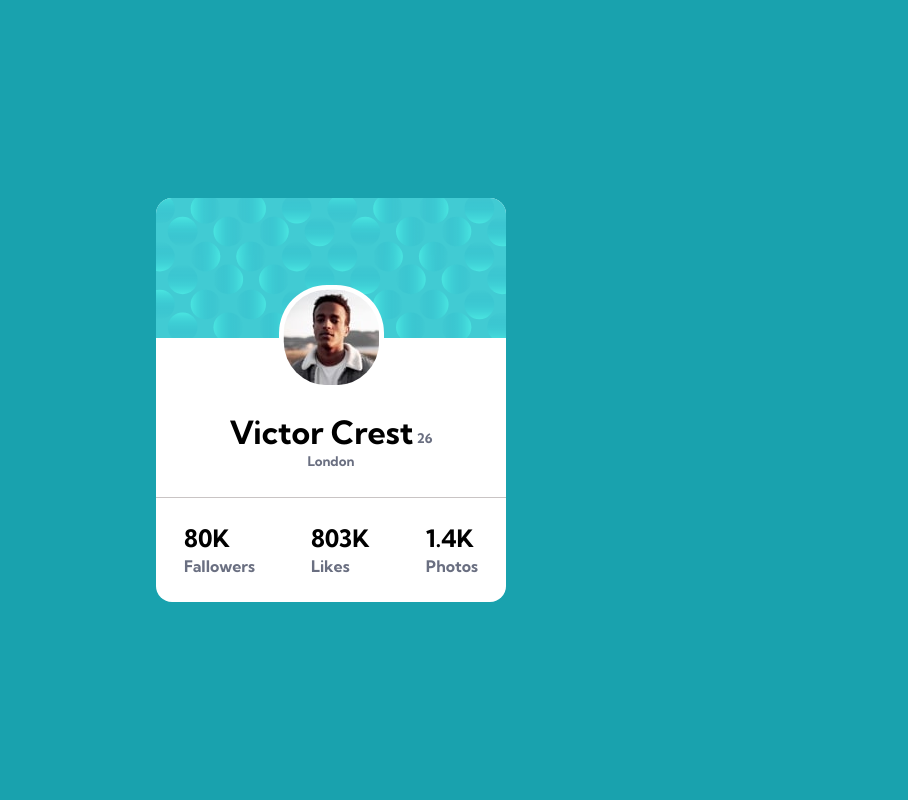
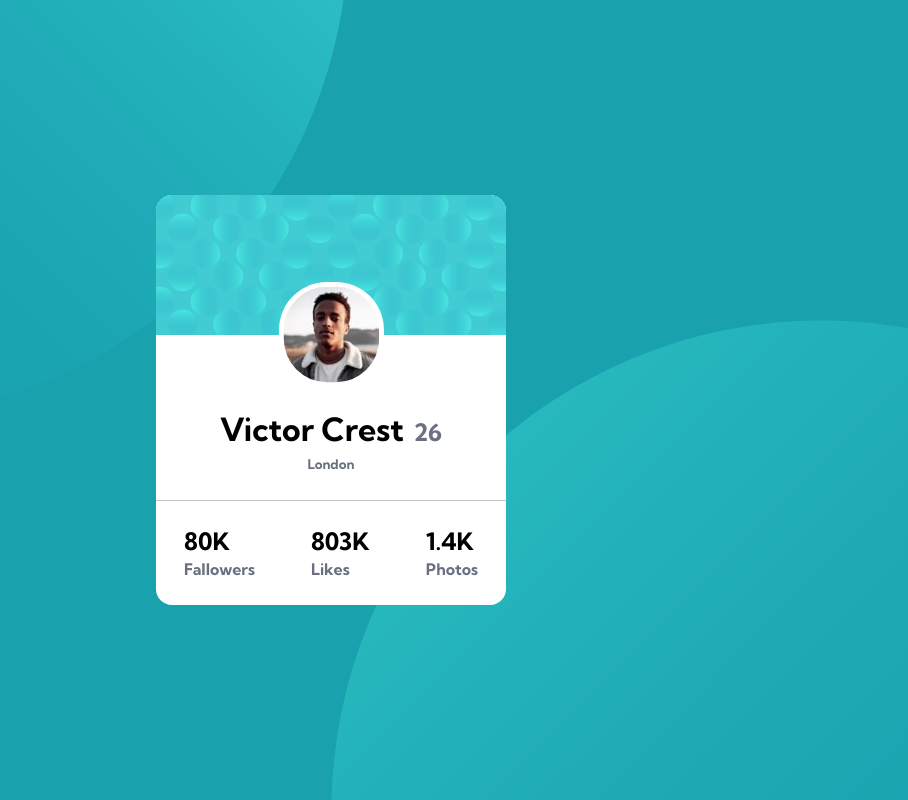
Before and after one commit to Jesse-Snow/Profile-card-component, a plain HTML site: page index.html in a window 1280 px wide. Shown: the whole page, without its empty margins (309-1217 px from the left). Drawn offline with Linux system fonts and the light colour scheme.

Commit message:
Add background svg images Modified README.md Changed tag of Age to <p>

```diff
--- a/index.html
+++ b/index.html
@@ -23,7 +23,7 @@
     <div class="card__bg-white">
       <div class="card__name_age">
         <h1 class="card__profile_name">Victor Crest</h1>
-        <small class="card__age dark-greyish-blue">26</small>
+        <p class="card__age dark-greyish-blue">26</p>
       </div>
       <small class="card__location dark-greyish-blue">London</small>
 
--- a/main.css
+++ b/main.css
@@ -28,6 +28,9 @@ body {
   background-color: var(--dark-syan);
   height:100vh;
   position:relative;
+  background-image: url("images/bg-pattern-top.svg"), url("images/bg-pattern-bottom.svg");
+  background-repeat: no-repeat,no-repeat;
+  background-position: -20rem -35rem, 40rem 20rem;
 }
 
 .bg-1 {
@@ -60,6 +63,11 @@ body {
 .card__name_age {
   text-align: center;
 }
+.card__age {
+  display:inline-block;
+  padding-left: 0.4rem;
+  font-size:1.5rem;
+}
 .card__profile_name {
   display:inline-block;
   max-width: 17.7rem;
```
Also changed, not shown: 1 other file.
